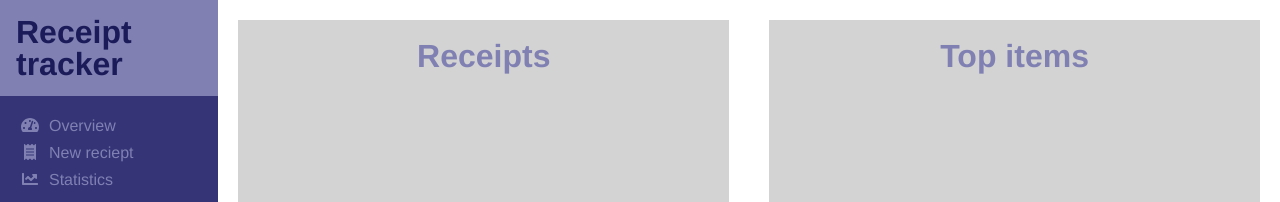
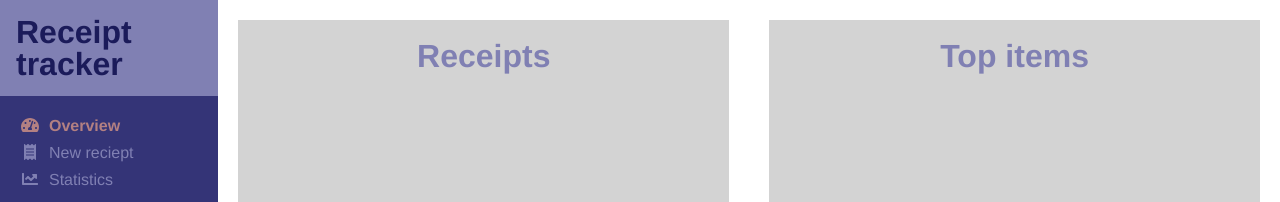
Before and after one commit to Emanjo/Receipt-tracker, a Vue app in the folder client/: page / in a window 1280 px wide. Shown: the top 202 px of the page. Built offline with nearby package versions, Linux system fonts and the light colour scheme.

Commit message:
Styling for active route link

```diff
--- a/client/src/components/MainNav.vue
+++ b/client/src/components/MainNav.vue
@@ -2,7 +2,7 @@
 	<div id="main-nav">
 			<nav>
 					<div class="table">
-							<router-link to="/" class="table-row">
+							<router-link to="/" exact class="table-row">
 								<div class="table-cell --table-cell-center"><font-awesome-icon icon="tachometer-alt" /></div>
 								<div class="table-cell">Overview</div>
 							</router-link>
@@ -45,6 +45,11 @@ nav {
 	}
 }
 
+.router-link-active {
+	color: #b38082;
+	font-weight: bold;
+}
+
 .table {
 	display: table;
 	.table-row {
--- a/client/src/main.js
+++ b/client/src/main.js
@@ -16,6 +16,7 @@ const routes = [
 ]
 
 const router = new VueRouter({
+  mode: 'history',
   routes
 })
 
```
